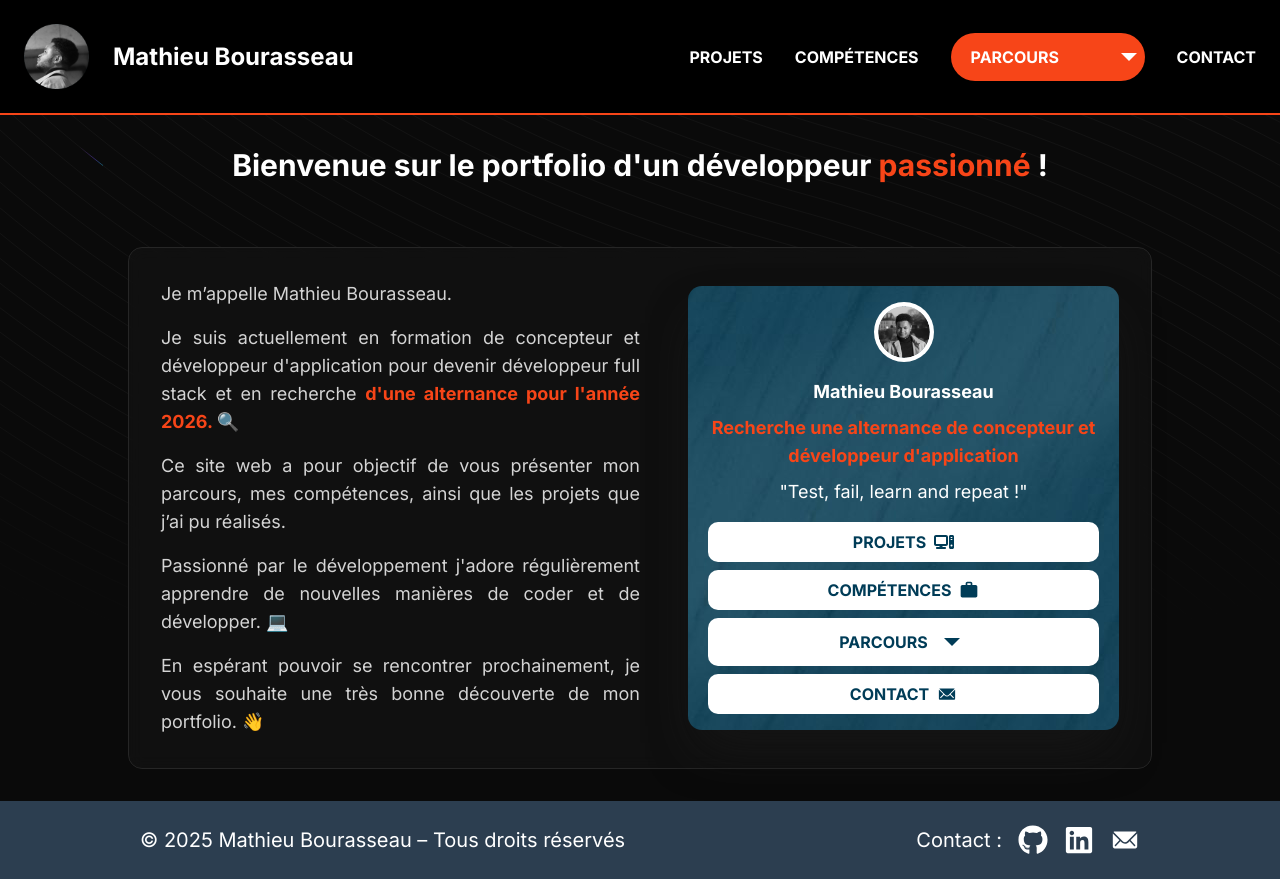
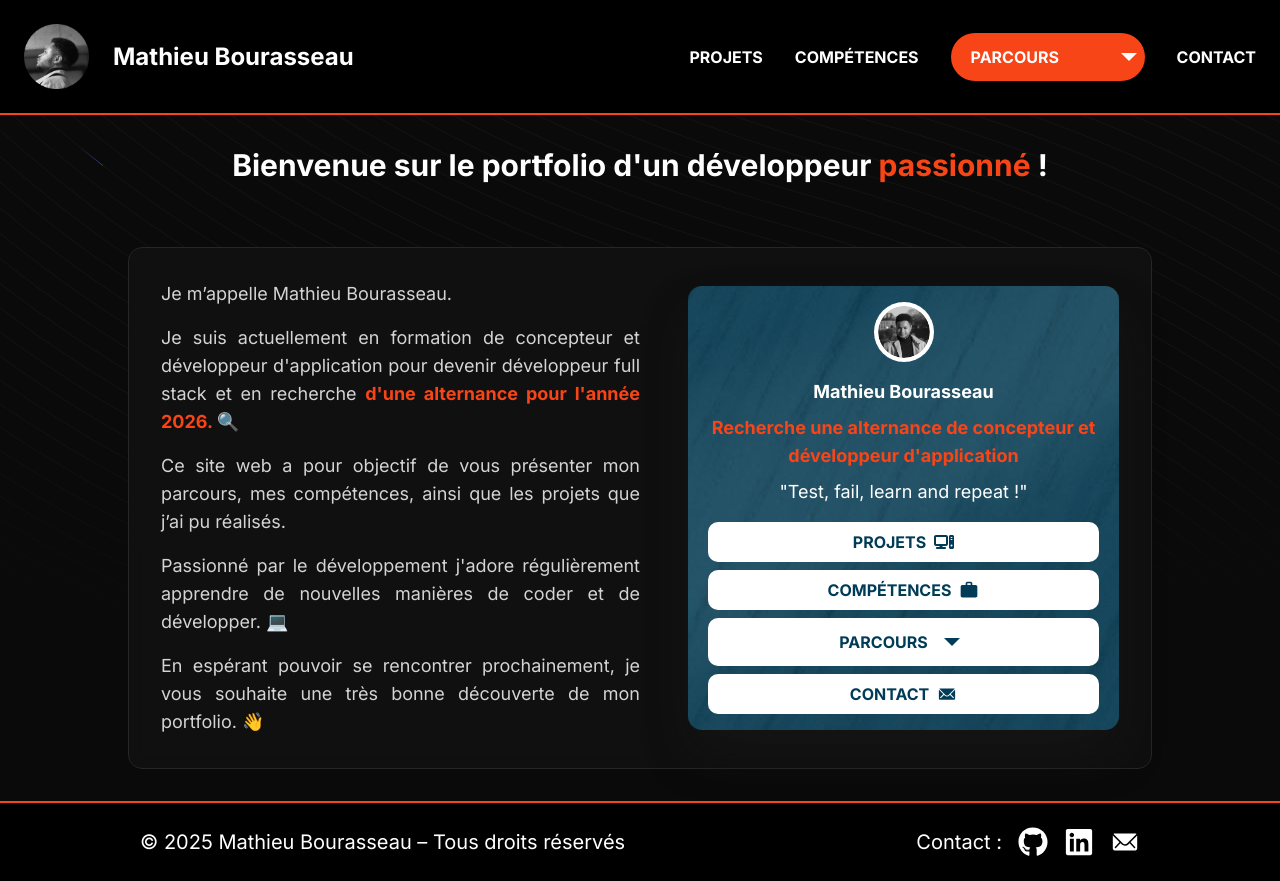
Before and after one commit to MathieuBourasseau/react-portfolio, a Next.js app: page / in a window 1280 px wide. Built offline with nearby package versions, Linux system fonts and the light colour scheme.

Commit message:
fix: background changed for Footer

```diff
--- a/components/Footer.tsx
+++ b/components/Footer.tsx
@@ -12,7 +12,7 @@ const socialsIcons = [
 
 export default function Footer() {
     return (
-        <footer className="flex flex-col items-center bg-[#2C3E50] p-6 text-white">
+        <footer className="flex flex-col items-center bg-black border-t-2 border-[#F74518] p-6 text-white">
             <div className="flex flex-col items-center gap-6 lg:flex-row lg:justify-between lg:max-w-[1000px] lg:mx-auto lg:w-full">
                 <div>
                     <p className="text-sm text-center md:text-base lg:text-xl">© 2025 Mathieu Bourasseau – Tous droits réservés</p>
```
